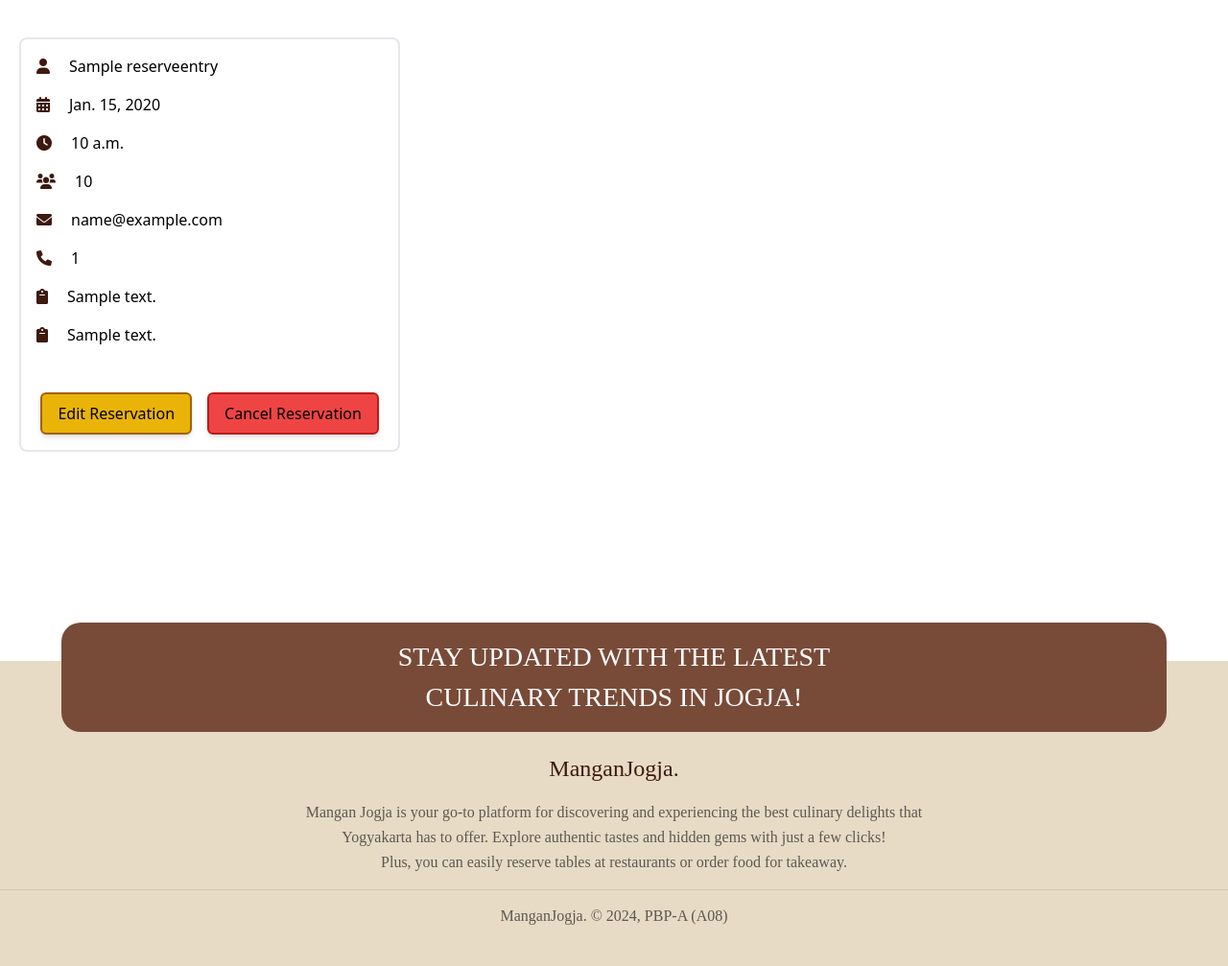
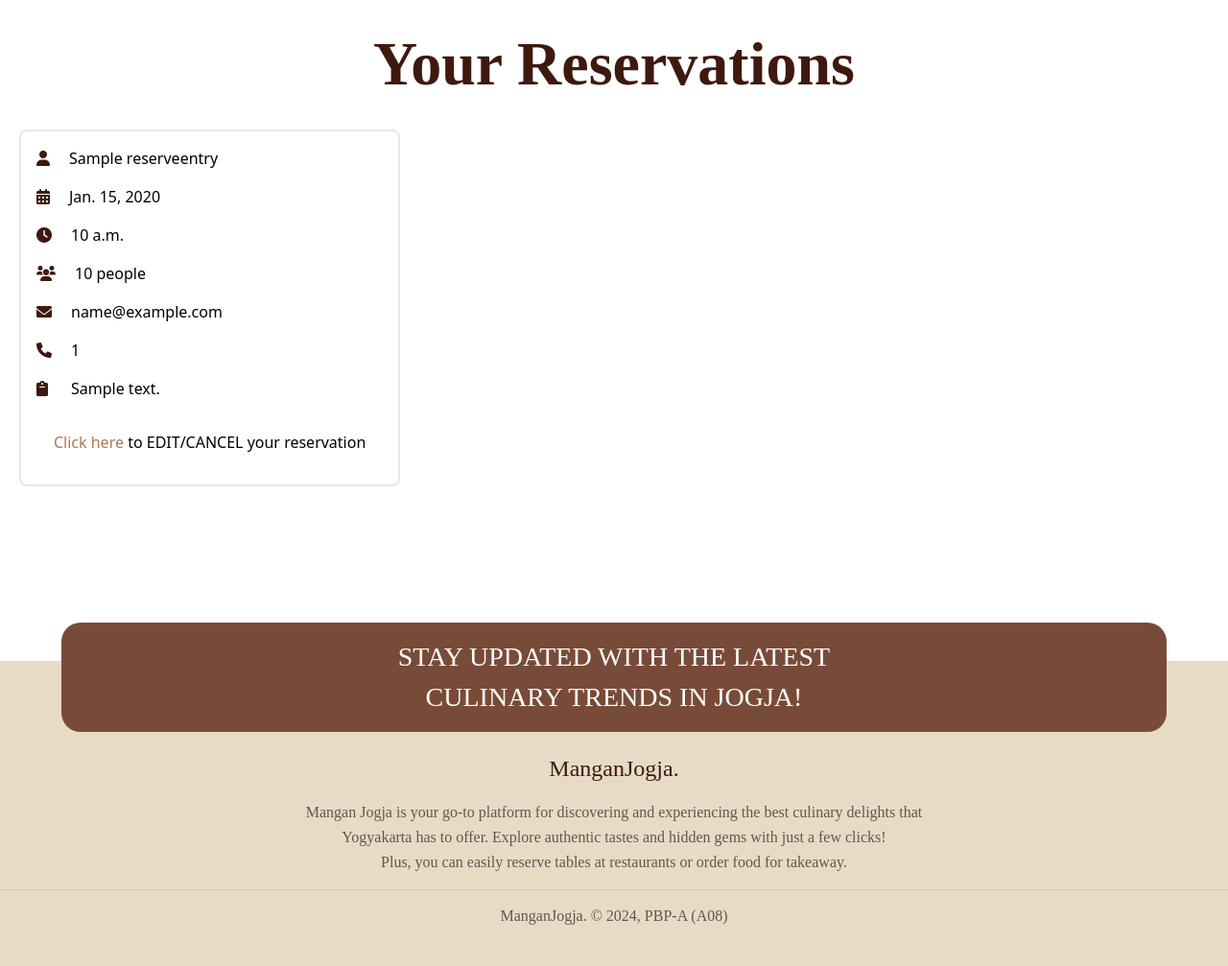
Before and after one commit to ManganJogja/Proyek-Tengah-Semester-A608, a Django app: page /reserve/ in a window 1280 px wide. Shown: the part 65-1072 px from the top of the page at 96% size. Run offline with Django 5.2, Linux system fonts and the light colour scheme; a user stored in the database is signed in; tables that the repository leaves empty hold one stand-in row (values such as "Sample post"); some libraries are stand-ins or nearby versions; some web fonts are replaced.

Commit message:
Design 50% done

```diff
--- a/reserve/templates/reserve_card.html
+++ b/reserve/templates/reserve_card.html
@@ -1,7 +1,6 @@
 <div class="relative break-inside-avoid">
-    <div class="relative top-5 bg-white rounded-lg mb-6 break-inside-avoid flex flex-col border-2 border-gray-200 transform transition-all duration-300 hover:scale-105 hover:translate-x-2 hover:translate-y-2">
-
-      <div class="p-4 text-left">
+    <div class="relative top-5 bg-white rounded-lg mb-6 break-inside-avoid flex flex-col border-2 border-gray-200 p-4 hover:bg-[rgba(62,25,14,0.05)] hover:border-[#3E190E] transition duration-300">
+      <div class="text-left">
         <div class="flex items-left justify-left mb-4">
 
         <p style="display: inline-flex; align-items: center;">
@@ -27,7 +26,14 @@
         <div class="flex items-left justify-left mb-4">
             <p style="display: inline-flex; align-items: center;">
                 <i class="fas fa-users" style="margin-right: 20px; vertical-align: middle; color: #3E190E; font-size: 16px; vertical-align: middle;"></i>
-                <span style="font-size: 16px;">{{ reserve_entry.guest_quantity }}</span>
+                <span style="font-size: 16px;">
+                    {{ reserve_entry.guest_quantity }}
+                    {% if reserve_entry.guest_quantity == 1 %}
+                        person
+                    {% else %}
+                        people
+                    {% endif %}
+                </span>
             </p>
         </div>
 
@@ -47,48 +53,44 @@
 
         <div class="flex items-left justify-left mb-4">
             <p style="display: inline-flex; align-items: center;">
-                <i class="fas fa-clipboard" style="margin-right: 20px; vertical-align: middle; color: #3E190E; font-size: 16px; vertical-align: middle;"></i>
+                <i class="fas fa-clipboard" style="margin-right: 24px; vertical-align: middle; color: #3E190E; font-size: 16px; vertical-align: middle;"></i>
                 <span style="font-size: 16px;">{{ reserve_entry.notes }}</span>
             </p>
         </div>
-
-        <div class="flex items-left justify-left mb-4">
-            <p style="display: inline-flex; align-items: center;">
-                <i class="fas fa-clipboard" style="margin-right: 20px; vertical-align: middle; color: #3E190E; font-size: 16px; vertical-align: middle;"></i>
-                <span style="font-size: 16px;">{{ reserve_entry.notes }}</span>
-            </p>
-        </div>
-
-
-
       </div>
 
       <!-- Bagian tombol edit dan delete dipindahkan ke bawah -->
       <div class="flex space-x-4 justify-center mt-4 mb-4">
         <!-- Tombol Edit -->
-        <a href="{% url 'reserve:edit_reserve' reserve_entry.pk %}"
-           class="bg-yellow-500 hover:bg-yellow-600 text-black px-4 py-2 rounded-md border-2 border-yellow-700 transition duration-300 shadow-md">
-          Edit Reservation
+        <p>
+            <a href="{% url 'reserve:edit_reserve' reserve_entry.pk %}"  class="font-medium text-[#AC7853] hover:text-[#3E190E] cursor-pointer">
+                Click here
             </a>
-        <!-- Tombol Delete -->
-        <a href="{% url 'reserve:delete_reserve' reserve_entry.pk %}"
-           class="bg-red-500 hover:bg-red-600 text-black px-4 py-2 rounded-md border-2 border-red-700 transition duration-300 shadow-md">
-          Cancel Reservation
-        </a>
+            to EDIT/CANCEL your reservation
+        </p>
+
+
       </div>
 
     </div>
   </div>
+
   <script>
     document.addEventListener('DOMContentLoaded', function () {
     const reserveCards = document.querySelectorAll('[id^="reserve-card-"]');
     const today = new Date().toISOString().split('T')[0]; // Format YYYY-MM-DD
 
     reserveCards.forEach(card => {
-            const reserveDate = card.querySelector('span').innerText; // Ambil tanggal dari elemen span
-            if (reserveDate < today) {
+        const reserveDateElement = card.querySelector('.fas.fa-calendar-alt + span'); // Temukan elemen tanggal berdasarkan ikon kalender
+        const reserveDate = reserveDateElement.innerText.trim(); // Ambil teks dari elemen dan hilangkan spasi
+
+        // Konversi reserveDate ke format YYYY-MM-DD
+        const parsedReserveDate = new Date(reserveDate).toISOString().split('T')[0];
+
+        if (parsedReserveDate < today) {
             card.style.display = 'none'; // Sembunyikan card jika tanggal sudah lewat
         }
     });
 });
+
 </script>
--- a/reserve/templates/reserve_page.html
+++ b/reserve/templates/reserve_page.html
@@ -8,9 +8,11 @@
 
 <div class="mt-16" style="min-height: 80vh; padding: 20px; text-align: center;">
 
+    <div style="color: #3E190E; font-size: 64px; font-family: Abhaya Libre SemiBold; font-weight: 600; word-wrap: break-word">
+        Your Reservations</div>
     {% if not reserve_entries %}
     <div class="flex flex-col items-center justify-center min-h-[24rem] p-6">
-        <p class="text-center text-gray-600 mt-4">Belum ada data mood pada mental health tracker.</p>
+        <p class="text-center text-gray-600 mt-4">Book you reservation.</p>
     </div>
     {% else %}
     <div class="columns-1 sm:columns-2 lg:columns-3 gap-6 space-y-6 w-full">
--- a/reserve/views.py
+++ b/reserve/views.py
@@ -10,6 +10,7 @@ from django.core import serializers
 from django.views.decorators.csrf import csrf_exempt
 from django.views.decorators.http import require_POST
 from django.utils.html import strip_tags
+from django.utils import timezone
 
 @login_required(login_url='/login')
 def show_reserve(request):
--- a/static/css/global.css
+++ b/static/css/global.css
@@ -1,11 +1,13 @@
+
 .form-style form input, form textarea, form select {
     width: 400px;
     padding: 0.5rem;
     border: 2px solid #b07347;
+    background: #dfd3c5;
     border-radius: 0.375rem;
 }
 .form-style form input:focus, form textarea:focus, form select:focus {
-    background: #e5e7eb;
+    background: #dfd3c5;
     color: #1f2937;
     outline: none;
     border-color: #3e190e;
```
Also changed, not shown: reserve/forms.py (+10 -1 lines), reserve/templates/create_reserve_entry.html (+33 -14 lines). Lines whose indentation alone changed are shown as unchanged.
